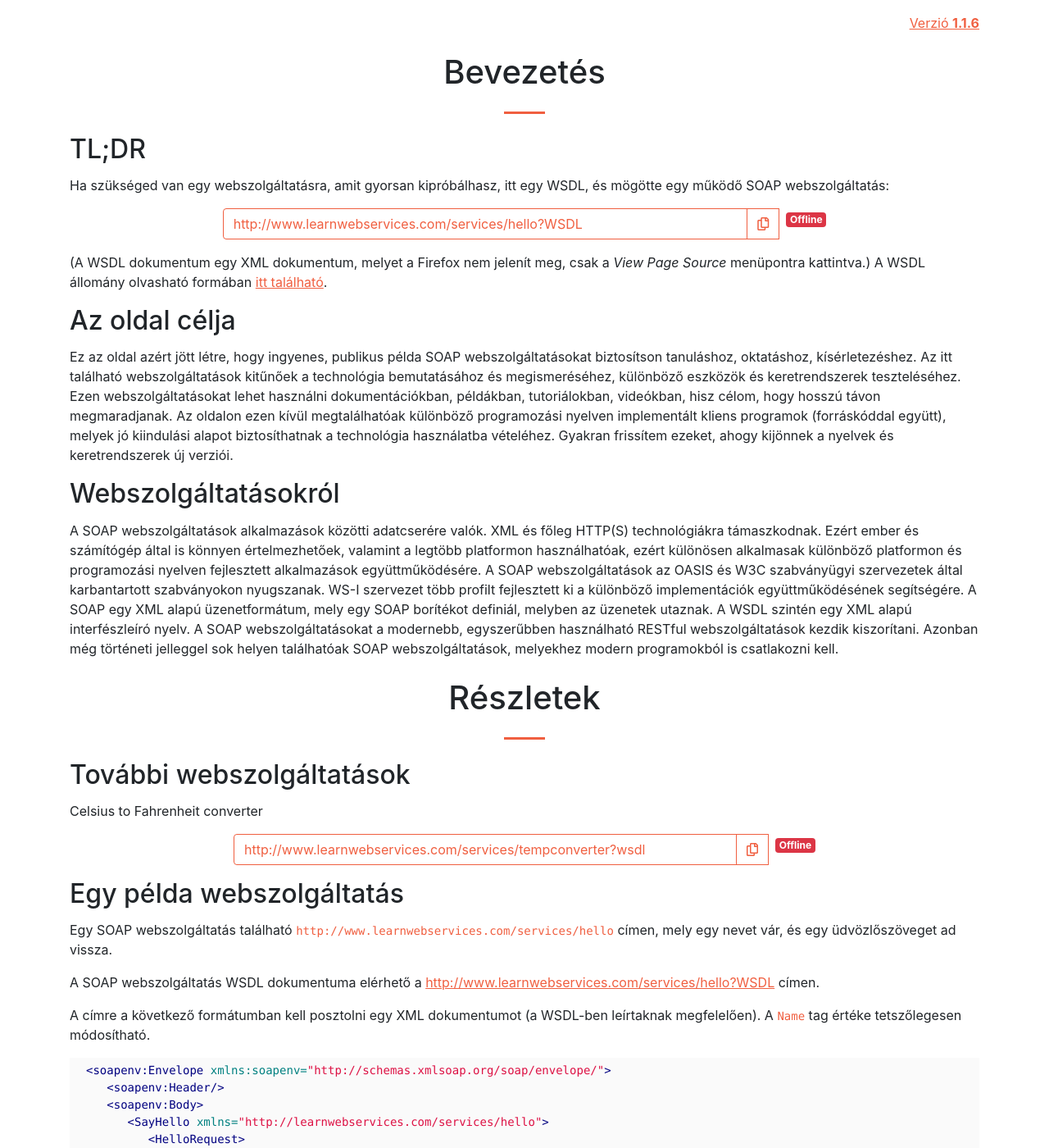
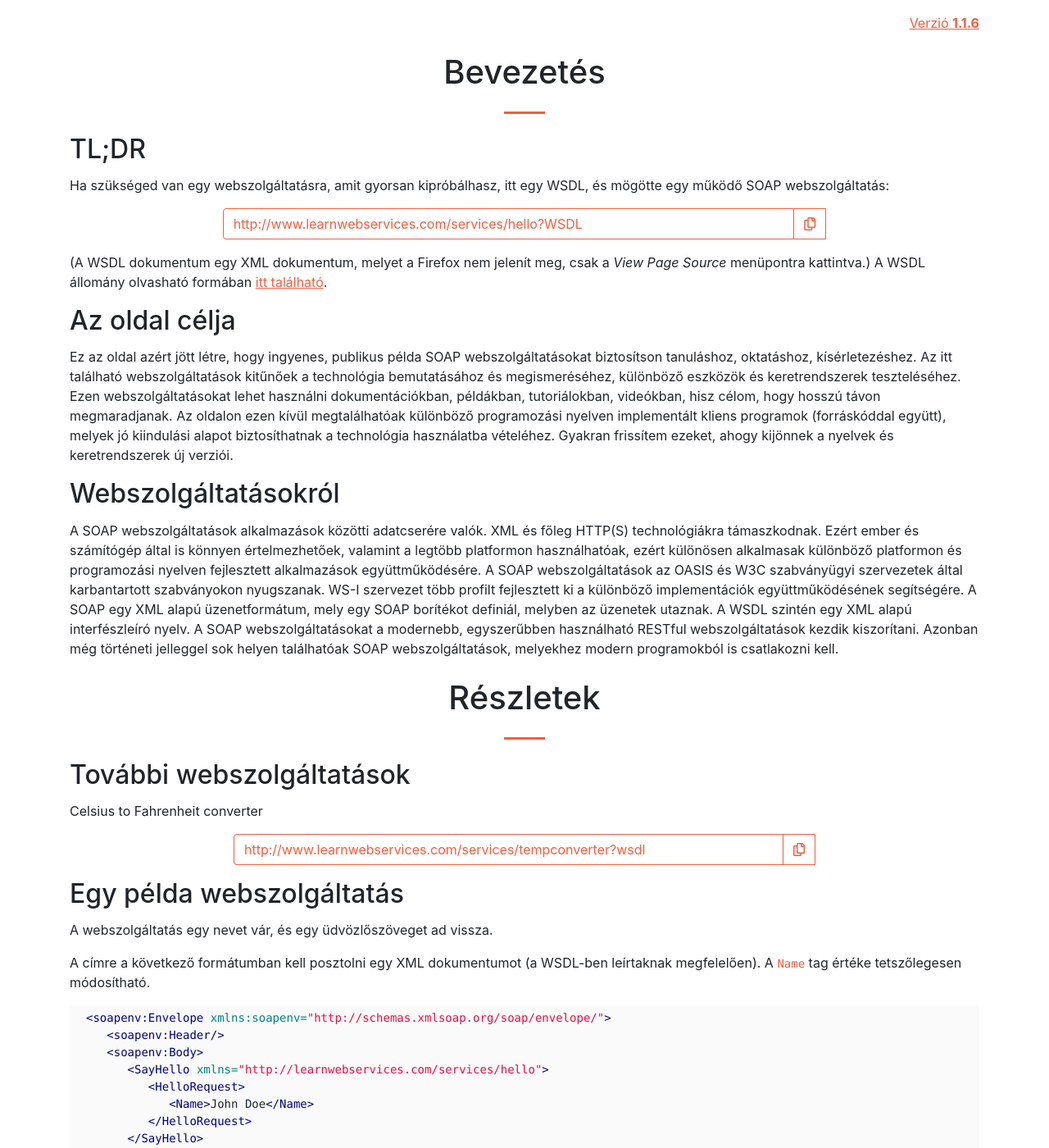
Before and after one commit to vicziani/learnwebservices, a Jekyll site: the page built from docs/index-hu.md, in a window 1280 px wide and 1400 px high, scrolled down 345 px. Shown: the whole window at 82% size. Built offline with Jekyll 4.4.1, drawn with Linux system fonts in a browser that asks for light colours; nearby versions of some CDN libraries; comment, search, counter and statistics services are not loaded.

```diff
--- a/docs/_config.yml
+++ b/docs/_config.yml
@@ -1,5 +1,8 @@
 # Site settings
 url: "http://www.learnwebservices.com"
+
+# URL of the backend server
+api_url: "http://www.learnwebservices.com"
 
 # Build settings
 markdown: kramdown
--- a/docs/_includes/head.html
+++ b/docs/_includes/head.html
@@ -14,7 +14,7 @@
   <meta property="og:url" content="http://learnwebservices.com/" />
   <meta property="og:type" content="website" />
   <meta property="og:title" content="Learn webservices" />
-  <meta property="og:description" content="{{description}}" />
+  <meta property="og:description" content="{{include.description}}" />
 
   <meta name="robots" content="index, follow"/>
   <meta name="revisit-after" content="5 days"/>
@@ -23,9 +23,9 @@
   <link href='https://fonts.googleapis.com/css?family=Merriweather:400,300,300italic,400italic,700,700italic,900,900italic' rel='stylesheet' type='text/css'>
 
   <link rel="stylesheet" href="https://stackpath.bootstrapcdn.com/bootstrap/4.2.1/css/bootstrap.min.css" integrity="sha384-GJzZqFGwb1QTTN6wy59ffF1BuGJpLSa9DkKMp0DgiMDm4iYMj70gZWKYbI706tWS" crossorigin="anonymous">
-  <link rel="stylesheet" href="assets/css/syntax.css">
-  <link rel="stylesheet" href="assets/css/learnwebservices.css">
-  <link rel="stylesheet" href="assets/css/lightbox.min.css">
+  <link rel="stylesheet" href="{{site.url}}/assets/css/syntax.css">
+  <link rel="stylesheet" href="{{site.url}}/assets/css/learnwebservices.css">
+  <link rel="stylesheet" href="{{site.url}}/assets/css/lightbox.min.css">
 
   <link rel="stylesheet" href="https://use.fontawesome.com/releases/v5.6.3/css/all.css" integrity="sha384-UHRtZLI+pbxtHCWp1t77Bi1L4ZtiqrqD80Kn4Z8NTSRyMA2Fd33n5dQ8lWUE00s/" crossorigin="anonymous">
 
--- a/docs/_layouts/default.html
+++ b/docs/_layouts/default.html
@@ -2,7 +2,7 @@
 <html lang="hu">
 
 {% include head.html
-  description="Free, public SOAP web services example"
+  description="Free, public SOAP web services example."
   lang="en"
   author="István Viczián"
   locale="en_US" %}
--- a/docs/assets/js/learnwebservices.js
+++ b/docs/assets/js/learnwebservices.js
@@ -6,7 +6,7 @@ window.onload = function() {
 
 function registerCopyButtonHandlers() {
   $(".btn-copy").mouseleave(function(e) {
-    $(this).tooltip('hide');
+    $(this).tooltip("hide");
   });
 }
 
@@ -16,7 +16,7 @@ function registerOnSubmit() {
 }
 
 function checkServerStatus() {
-  let url = "http://www.learnwebservices.com/actuator/info";
+  let url = apiUrl + "/actuator/info";
   fetch(url)
     .then(function(response) {
       return response.json();
@@ -85,7 +85,7 @@ function callWebservice(name, onSuccess, onError) {
   </soapenv:Envelope>`;
 
   let fetchData = {
-     method: 'POST',
+     method: "POST",
      body: request
   };
 
@@ -95,7 +95,7 @@ function callWebservice(name, onSuccess, onError) {
     })
     .then(function(xml) {
         let xmlDoc = new DOMParser().parseFromString(xml, "text/xml");
-        let message = xmlDoc.getElementsByTagNameNS("http://learnwebservices.com/services/hello", "Message")[0].textContent;
+        let message = xmlDoc.getElementsByTagNameNS(apiUrl + "/services/hello", "Message")[0].textContent;
         onSuccess(message);
     })
     .catch(function(error) {
@@ -109,11 +109,11 @@ function callWebservice(name, onSuccess, onError) {
 function escapeXml(unsafe) {
   return unsafe.replace(/[<>&'"]/g, function (c) {
       switch (c) {
-          case '<': return '&lt;';
-          case '>': return '&gt;';
-          case '&': return '&amp;';
-          case '\'': return '&apos;';
-          case '"': return '&quot;';
+          case "<": return "&lt;";
+          case ">": return "&gt;";
+          case "&": return "&amp;";
+          case "\"': return "&apos;";
+          case '"': return "&quot;";
       }
   });
 }
--- a/docs/index-hu.md
+++ b/docs/index-hu.md
@@ -24,7 +24,7 @@ webszolgáltatás:
 
 <div class="form-row d-flex justify-content-center mb-3">
   <div class="input-group col-md-8">
-    <input type="text" value="http://www.learnwebservices.com/services/hello?WSDL" id="highlighted-wsdl-hello" class="form-control"/>
+    <input type="text" value="{{site.api_url}}/services/hello?WSDL" id="highlighted-wsdl-hello" class="form-control"/>
     <div class="input-group-append">
       <button class="btn btn-outline-primary btn-copy" type="button" data-clipboard-target="#highlighted-wsdl-hello" title="Kimásoltad">
         <i class="copy-button far fa-copy"></i>
@@ -82,7 +82,7 @@ Celsius to Fahrenheit converter
 <div class="d-flex justify-content-center mb-3">
   <div class="form-row col-md-8">
     <div class="input-group ">
-      <input type="text" value="http://www.learnwebservices.com/services/tempconverter?wsdl" id="highlighted-wsdl-temp" class="form-control"/>
+      <input type="text" value="{{site.api_url}}/services/tempconverter?wsdl" id="highlighted-wsdl-temp" class="form-control"/>
       <div class="input-group-append">
         <button class="btn btn-outline-primary btn-copy" type="button" data-clipboard-target="#highlighted-wsdl-temp" title="Kimásoltad">
           <i class="copy-button far fa-copy"></i>
@@ -97,10 +97,7 @@ Celsius to Fahrenheit converter
 
 ## Egy példa webszolgáltatás {#egy-pelda-webszolgaltatas}
 
-Egy SOAP webszolgáltatás található `http://www.learnwebservices.com/services/hello`
-címen, mely egy nevet vár, és egy üdvözlőszöveget ad vissza.
-
-A SOAP webszolgáltatás WSDL dokumentuma elérhető a [http://www.learnwebservices.com/services/hello?WSDL](http://www.learnwebservices.com/services/hello?WSDL) címen.
+A webszolgáltatás egy nevet vár, és egy üdvözlőszöveget ad vissza.
 
 A címre a következő formátumban kell posztolni egy XML dokumentumot (a WSDL-ben leírtaknak megfelelően).
 A `Name` tag értéke tetszőlegesen módosítható.
```
Also changed, not shown: docs/_includes/scripts.html (+16 -12 lines), docs/index.md (+3 -4 lines).
